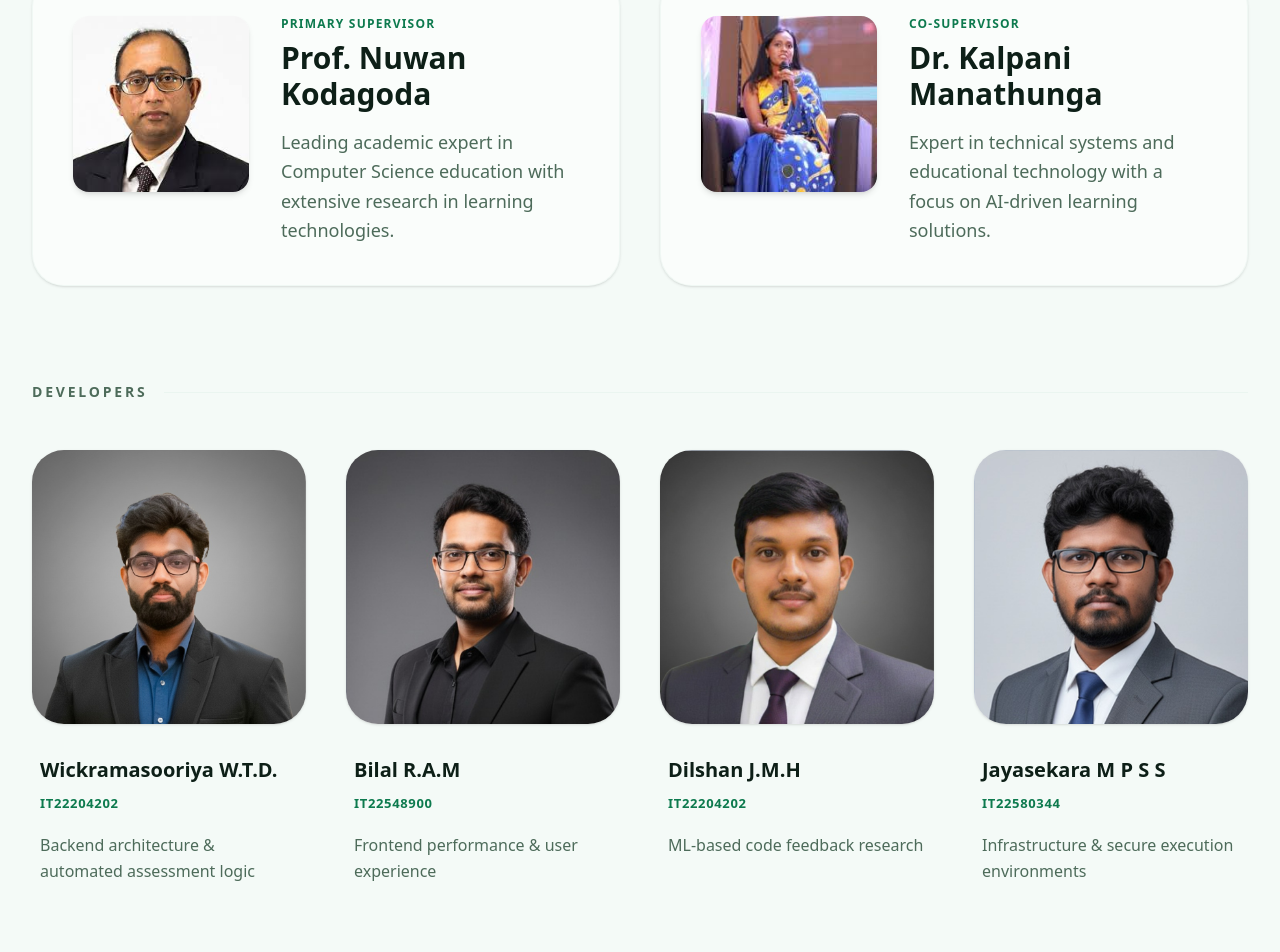
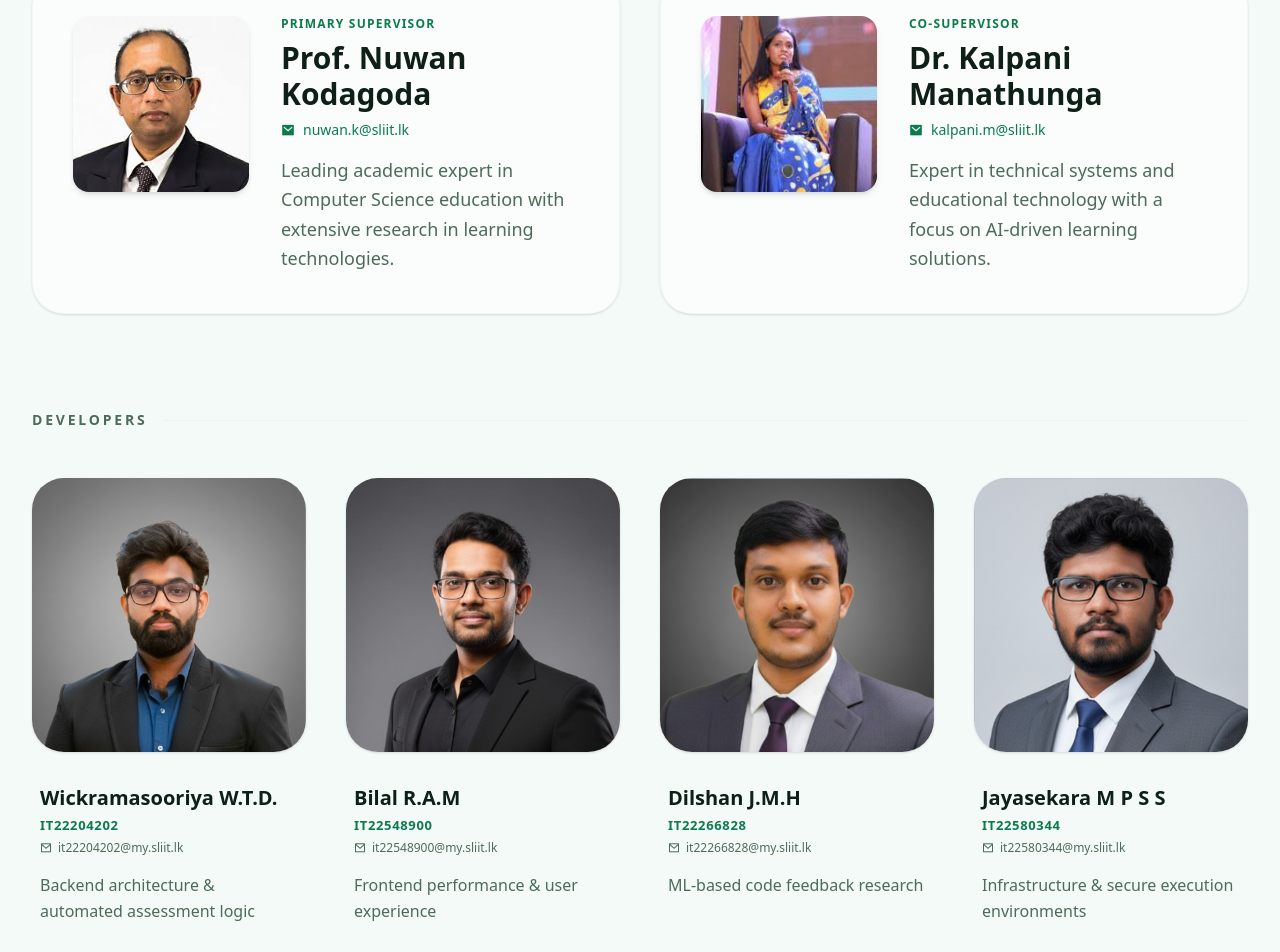
Before and after one commit to 4yrg/gradeloop-portfolio, a Next.js app: page / in a window 1280 px wide. Shown: the part 7640-8592 px from the top of the page. Built offline with nearby package versions, Linux system fonts and the light colour scheme.

Commit message:
feat: add email addresses to team members and fix student IDs

```diff
--- a/app/components/Team.tsx
+++ b/app/components/Team.tsx
@@ -68,9 +68,13 @@ const Team = () => {
                   <span className="text-xs font-bold text-primary uppercase tracking-widest mb-2">
                     {member.position}
                   </span>
-                  <h4 className="text-2xl md:text-3xl font-bold text-foreground mb-4 font-display">
+                  <h4 className="text-2xl md:text-3xl font-bold text-foreground mb-2 font-display">
                     {member.name}
                   </h4>
+                  <a href={`mailto:${member.email}`} className="flex items-center gap-2 text-primary hover:underline text-sm mb-4 font-medium">
+                    <i className="ri-mail-fill"></i>
+                    {member.email}
+                  </a>
                   <p className="text-base md:text-lg text-text-muted leading-relaxed">
                     {member.role}
                   </p>
@@ -111,13 +115,17 @@ const Team = () => {
                   <div className="absolute inset-0 bg-gradient-to-t from-background/80 via-transparent to-transparent opacity-0 group-hover:opacity-100 transition-opacity duration-500" />
                 </div>
                 <div className="text-left px-2">
-                  <h4 className="text-xl font-bold text-foreground mb-2 font-display group-hover:text-primary transition-colors">
+                  <h4 className="text-xl font-bold text-foreground mb-1 font-display group-hover:text-primary transition-colors">
                     {member.name}
                   </h4>
-                  <div className="flex items-center gap-2 mb-4">
-                    <span className="px-0 py-0.5 text-primary text-[13px] font-mono font-bold tracking-wider">
+                  <div className="flex flex-col gap-1 mb-4">
+                    <span className="text-primary text-[13px] font-mono font-bold tracking-wider">
                       {member.role}
                     </span>
+                    <a href={`mailto:${member.email}`} className="flex items-center gap-1.5 text-text-muted hover:text-primary text-xs transition-colors">
+                      <i className="ri-mail-line"></i>
+                      {member.email}
+                    </a>
                   </div>
                   <p className="text-sm md:text-base text-text-muted leading-relaxed">
                     {member.position}
--- a/app/data/team.ts
+++ b/app/data/team.ts
@@ -4,6 +4,7 @@ export interface TeamMember {
   role: string;
   position: string;
   img: string;
+  email: string;
   researchInterest: string[];
 }
 
@@ -14,6 +15,7 @@ export const team: TeamMember[] = [
     role: 'Leading academic expert in Computer Science education with extensive research in learning technologies.',
     position: 'Primary Supervisor',
     img: '/team images/Prof. Nuwan.jpg',
+    email: 'nuwan.k@sliit.lk',
     researchInterest: ['CS Education', 'Learning Technologies'],
   },
   {
@@ -22,6 +24,7 @@ export const team: TeamMember[] = [
     role: 'Expert in technical systems and educational technology with a focus on AI-driven learning solutions.',
     position: 'Co-Supervisor',
     img: '/team images/Dr. Kalpani.jpg',
+    email: 'kalpani.m@sliit.lk',
     researchInterest: ['AI in Education', 'Educational Technology'],
   },
   {
@@ -30,6 +33,7 @@ export const team: TeamMember[] = [
     role: 'IT22204202',
     position: 'Backend architecture & automated assessment logic',
     img: '/team images/Wickramasooriya.W.T.D.png',
+    email: 'it22204202@my.sliit.lk',
     researchInterest: ['Backend Systems', 'Automated Assessment'],
   },
   {
@@ -38,14 +42,16 @@ export const team: TeamMember[] = [
     role: 'IT22548900',
     position: 'Frontend performance & user experience',
     img: '/team images/Bilal R A M.png',
+    email: 'it22548900@my.sliit.lk',
     researchInterest: ['UX Design', 'Performance Optimization'],
   },
   {
     id: 'dev-3',
     name: 'Dilshan J.M.H',
-    role: 'IT22204202',
+    role: 'IT22266828',
     position: 'ML-based code feedback research',
     img: '/team images/Dilshan J M H.png',
+    email: 'it22266828@my.sliit.lk',
     researchInterest: ['Machine Learning', 'Code Feedback'],
   },
   {
@@ -54,6 +60,7 @@ export const team: TeamMember[] = [
     role: 'IT22580344',
     position: 'Infrastructure & secure execution environments',
     img: '/team images/Jayasekara M P S S.png',
+    email: 'it22580344@my.sliit.lk',
     researchInterest: ['Cloud Infrastructure', 'Security'],
   },
 ];
```
